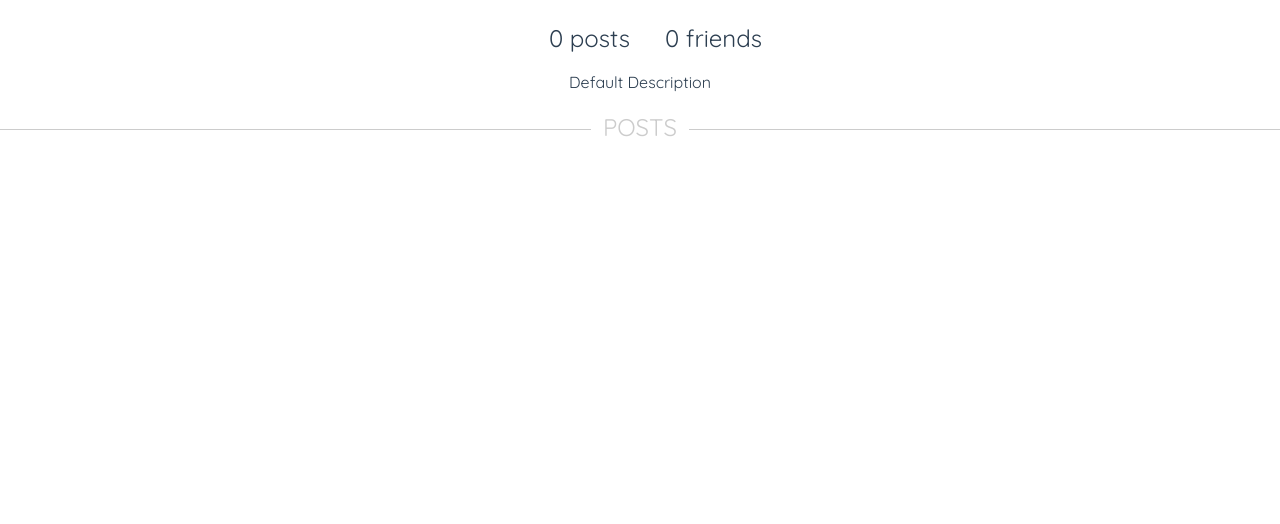
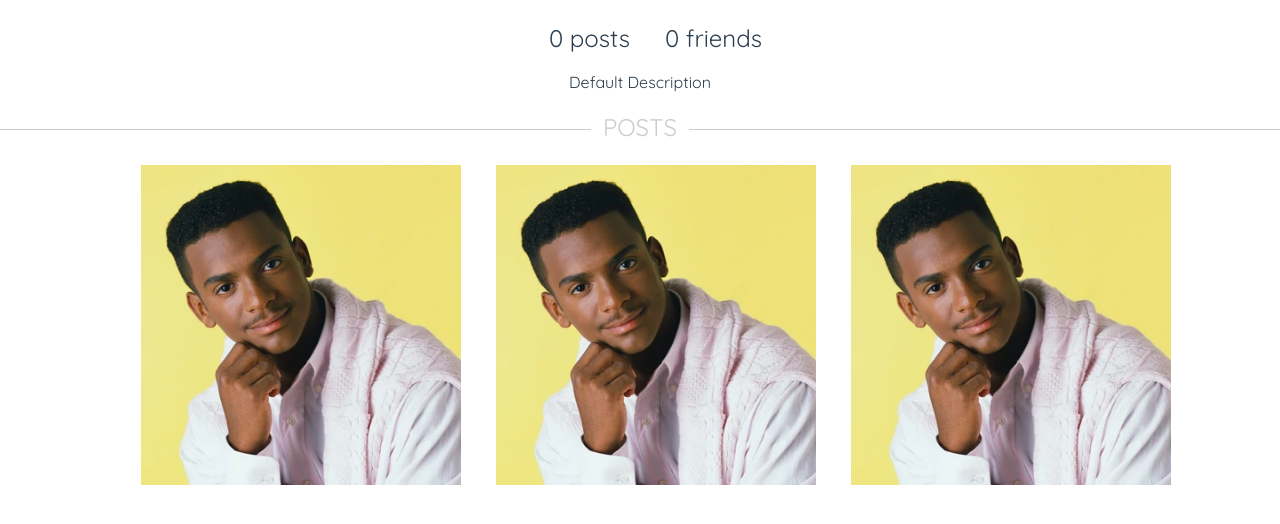
Before and after one commit to DevalPanchal/Not-Instagram, a Vue app in the folder client/: page /profile in a window 1280 px wide. Shown: the top 524 px of the page. Built offline with nearby package versions, Linux system fonts and the light colour scheme; no server answers; a web font is replaced by a local one.

Commit message:
Added some placeholder posts

```diff
--- a/client/package.json
+++ b/client/package.json
@@ -7,6 +7,8 @@
     "build": "vue-cli-service build"
   },
   "dependencies": {
+    "@popperjs/core": "^2.11.5",
+    "bootstrap": "^5.1.3",
     "core-js": "^3.8.3",
     "sass": "^1.50.0",
     "sass-loader": "^12.6.0",
--- a/client/src/views/ProfileView.vue
+++ b/client/src/views/ProfileView.vue
@@ -1,7 +1,7 @@
 <template>
-    <header class="profileHeader">
+    <div class="profileHeader">
+
         <h1>{{username}}</h1>
-
         <table>
             <tr>
                 <td>{{posts}} posts</td>
@@ -15,7 +15,30 @@
 
         <h2>POSTS</h2>
 
-    </header>
+        <table class="posts">
+            <tbody>
+                <tr>
+                    <td>
+                        <div class="card">
+                            <img src="../assets/placeHolder.png" class="card-img-top">
+                        </div>
+                    </td>
+                    <td>
+                        <div class="card">
+                            <img src="../assets/placeHolder.png" class="card-img-top">
+                        </div>
+                    </td>
+                    <td>
+                        <div class="card">
+                            <img src="../assets/placeHolder.png" class="card-img-top">
+                        </div>
+                    </td>
+                </tr>
+            </tbody>
+
+        </table>
+
+    </div>
 
 </template>
 
@@ -57,15 +80,25 @@ export default {
 <style scoped>
 @import url('https://fonts.googleapis.com/css2?family=Quicksand:wght@300;400;500&display=swap');
 
-header{
+.profileHeader{
     font-family: "Quicksand", sans-serif;
     text-align: center;
 }
 
 h1 {
     font-family: "Quicksand", sans-serif;
-    /* text-align: center; */
     font-weight: 300;
+}
+
+table {
+    font-weight: 400;
+    font-size: 1.5rem;
+    margin-left: auto;
+    margin-right: auto;
+}
+
+td {
+    padding-left: 2rem;
 }
 
 /* Pablo Villoslada 2013 Answer to "CSS technique for a horizontal line with words in the middle" CSS. http://jsfiddle.net/Puigcerber/vLwDf/1/ */
@@ -93,18 +126,25 @@ h2:after {
     left: 0.5em;
     margin-right: -50%;
 }
-
 /* End of CSS from Pablo Villoslada */
 
-table {
-    font-weight: 400;
-    font-size: 1.5rem;
+/* Posts */
+.posts {
     margin-left: auto;
     margin-right: auto;
 }
 
-td {
-    padding-left: 2rem;
+.card {
+    width: 20rem;
+    height: 20rem;
+    border: none;
+    float: left;
+    display: flex;
+}
+
+.card-img-top {
+    width: 20rem;
+    height: 20rem;
 }
 
 </style>
```
Also changed, not shown: client/src/assets/placeHolder.png (added), 1 other file (tests, documents, lock files or other folders).
